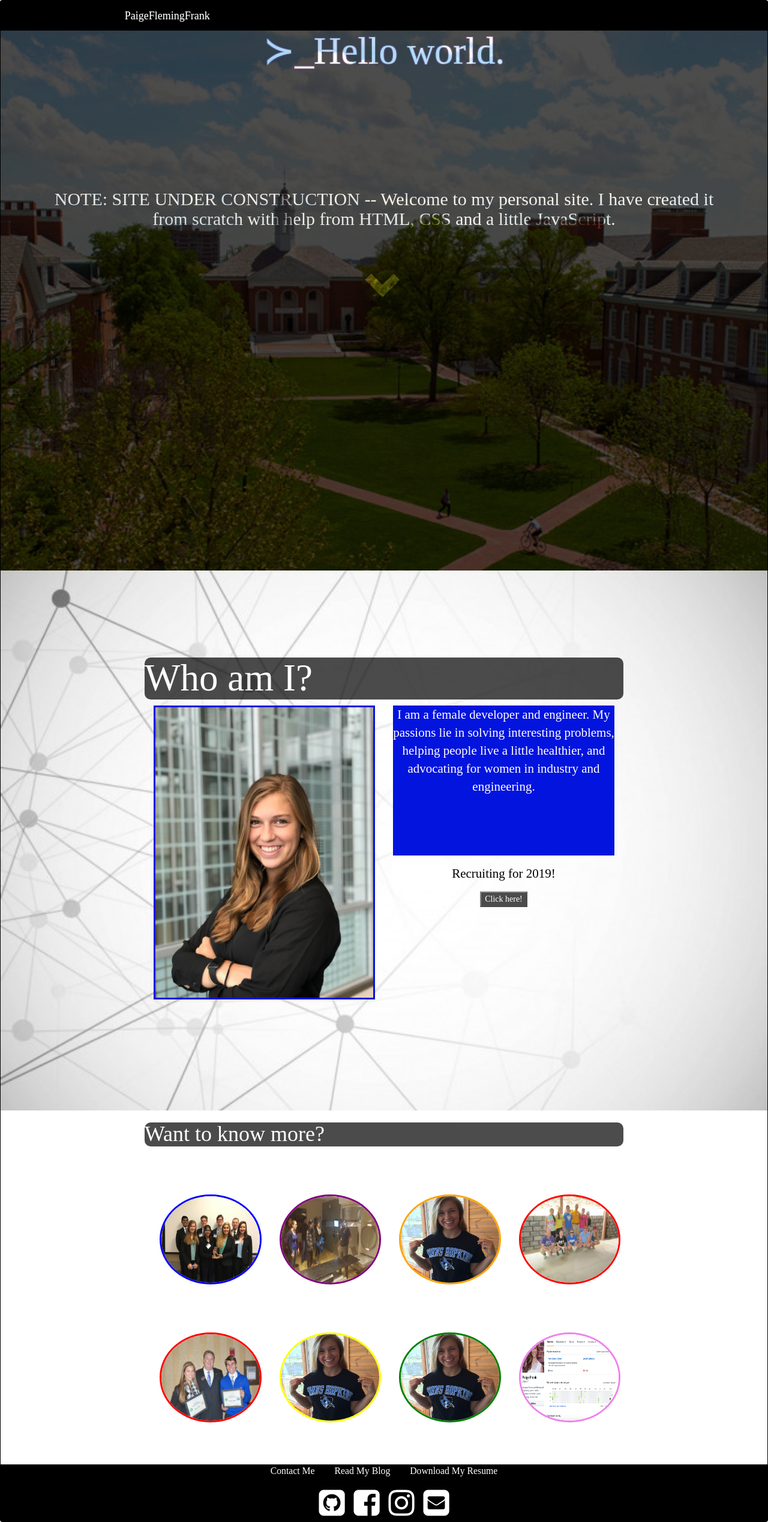
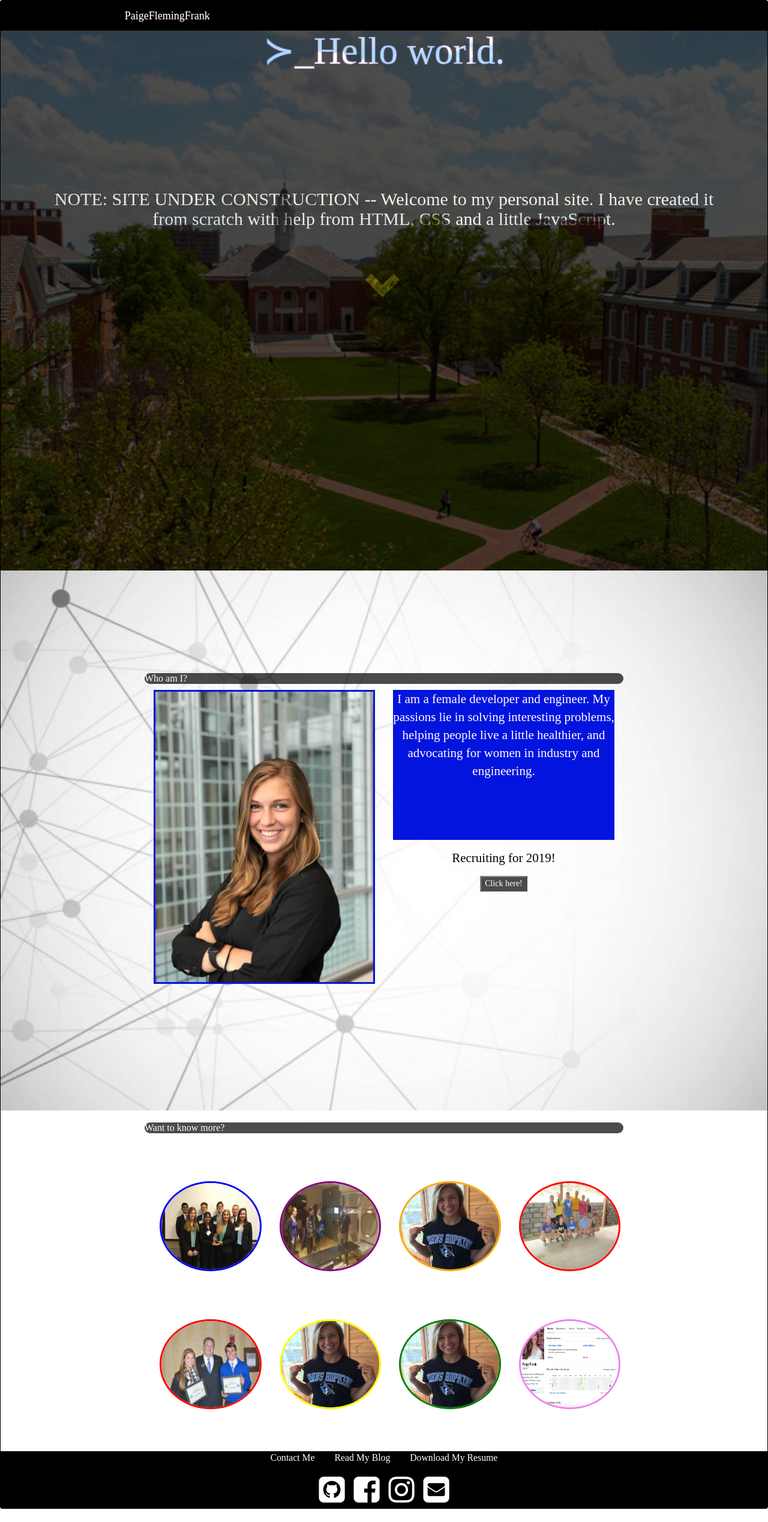
Before and after one commit to pfrank7/pfrank7.github.io, a Jekyll site: the page built from index.html, in a window 1280 px wide. Shown: the whole page at 60% size. Built offline with Jekyll 4.4.1, drawn with Linux system fonts in a browser that asks for light colours; nearby versions of some CDN libraries; after the commit the page ends 2515 px from its top, so only the background shows below that.

Commit message:
Update index.html

```diff
--- a/index.html
+++ b/index.html
@@ -105,7 +105,7 @@ title: Paige Frank
 		<div class = "container">
 			<div class = "row" id = "margin" style = "margin-top:0px" >
 				<div class = "header">
-					<h1 style = "color:white; background-color:black; border-radius:10px; opacity:.7;" > Who am I? </h1>
+					<h1 style = "color:white; background-color:black; border-radius:10px; opacity:.7; font-size:medium;" > Who am I? </h1>
 				</div>
 				<div class = "col-sm-6">
 					<img style = "border:solid; border-color: #0314DE; height:auto; width: 100%;" src="../photos/IMG_0413.jpg" alt="Paige Frank">
@@ -124,7 +124,7 @@ title: Paige Frank
 		<div class = "container">
 			<div class = "row" id = "margin" style = "margin-top:0px" >
 				<div class = "header" id = "header_font">
-					<h1 style = "color:white; background-color:black; border-radius:10px; opacity:.7;" > Want to know more? </h1>
+					<h1 style = "color:white; background-color:black; border-radius:10px; opacity:.7; font-size: medium;" > Want to know more? </h1>
 				</div>
 			</div>
 			<div class = "row text-center" id = "margin">
```
